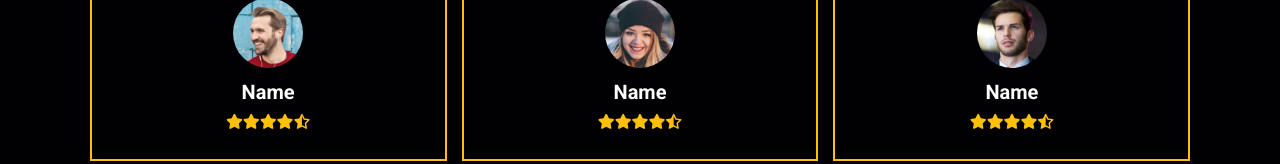
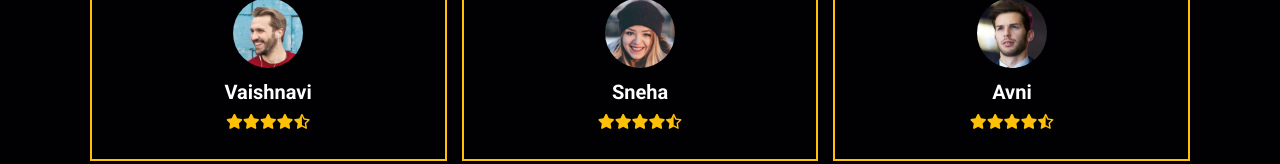
Before and after one commit to vaishu1109/restaurant-website-using-reactjs, a React (Create React App) app: page / in a window 1280 px wide. Shown: the part 3157-3321 px from the top of the page. Built offline with nearby package versions, Linux system fonts and the light colour scheme.

Commit message:
Changes in review page

```diff
--- a/src/Data.js
+++ b/src/Data.js
@@ -85,12 +85,15 @@ const product = [
 const review = [
   {
     img: reviewImage1,
+    name:"Vaishnavi"
   },
   {
     img: reviewImage2,
+    name:"Sneha"
   },
   {
     img: reviewImage3,
+    name:"Avni"
   }
 ];
 const blog = [
--- a/src/components/Review/Review.js
+++ b/src/components/Review/Review.js
@@ -19,7 +19,7 @@ const Review = () => {
                                     quaerat dolor deserunt earum non, aperiam odit cumque et, unde rem eos tempore minima rerum.
                                 </p>
                                 <img src={item.img} alt="people" className='user' />
-                                <h3>Name</h3>
+                                <h3>{item.name}</h3>
                                 <div className='stars'>
                                     <i className="fa-solid fa-star"></i>
                                     <i className="fa-solid fa-star"></i>
```
